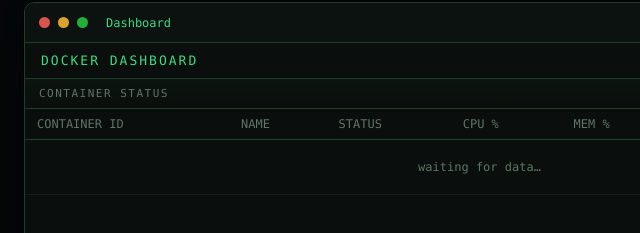
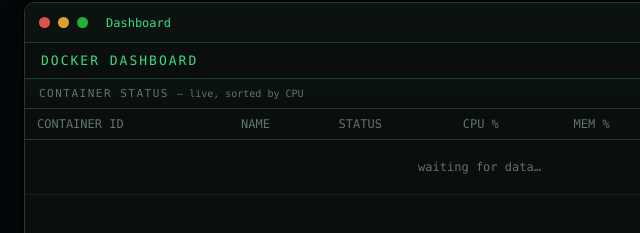
Before and after one commit to sndyyafnn/dockermon, a website: page public/index.html in a window 1280 px wide. Shown: the part 155-388 px from the top of the page, 0-640 px from the left. Drawn offline with nearby package versions, Linux system fonts and the light colour scheme; no server answers.

Commit message:
fix:processes sorting

```diff
--- a/public/index.html
+++ b/public/index.html
@@ -23,7 +23,7 @@
 
     <main class="grid">
       <section class="panel containers-panel">
-        <div class="panel-title">CONTAINER STATUS</div>
+        <div class="panel-title">CONTAINER STATUS <span class="panel-subtitle">— live, sorted by CPU</span></div>
         <div class="table-wrap">
           <table id="containers-table">
             <thead>
--- a/public/style.css
+++ b/public/style.css
@@ -104,6 +104,7 @@
 .events-panel { grid-column: 1 / span 2; grid-row: 2; }
 
 .panel-title {
+  position: relative;
   font-size: 11px;
   letter-spacing: 1.5px;
   color: var(--text-dim);
@@ -111,6 +112,7 @@
   border-bottom: 1px solid var(--border);
   background: linear-gradient(180deg, rgba(61,220,132,0.03), transparent);
 }
+.panel-subtitle { color: var(--text-dim); font-weight: 400; font-size: 10px; letter-spacing: 0; }
 
 .table-wrap {
   overflow-x: auto;
```
Also changed, not shown: server.js (+8 -0 lines).
